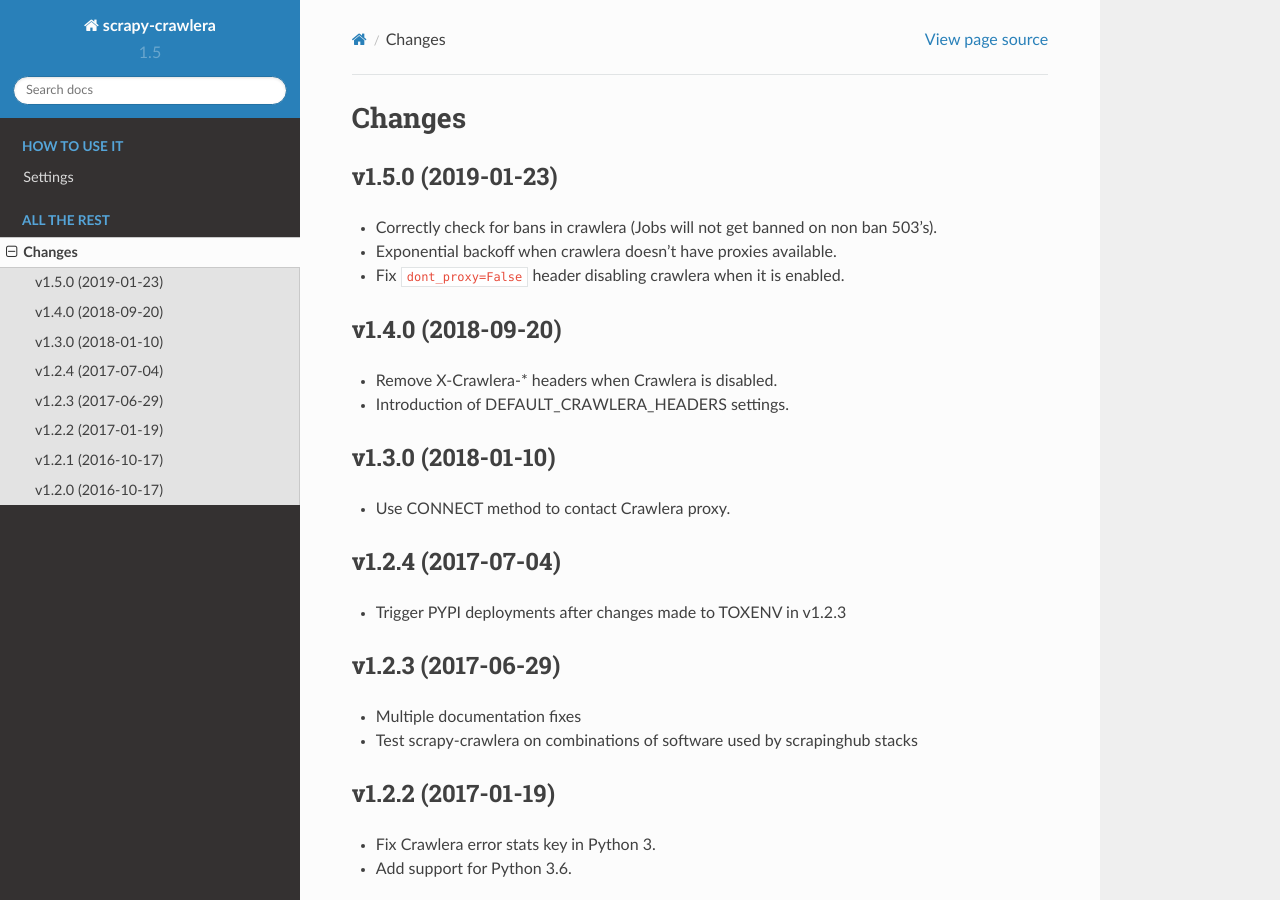
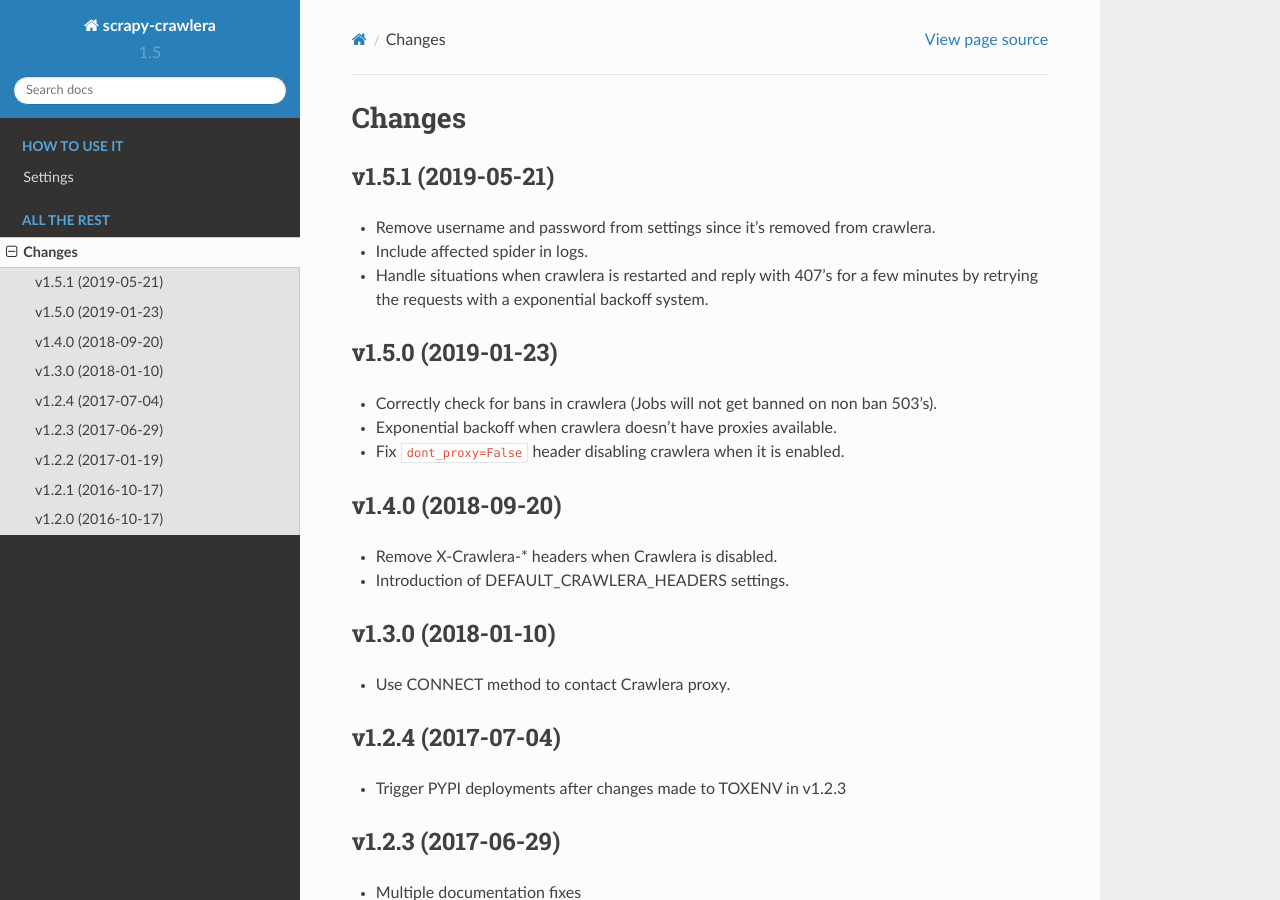
Before and after one commit to scrapy-plugins/scrapy-zyte-smartproxy, a Sphinx documentation site: the page built from docs/news.rst, in a window 1280 px wide and 900 px high. Built offline with Sphinx 7.4.7 and the Read the Docs theme 2.0.0, drawn with Linux system fonts in a browser that asks for light colours.

Commit message:
Changelog, add spider to some log messages

```diff
--- a/docs/news.rst
+++ b/docs/news.rst
@@ -2,6 +2,14 @@
 
 Changes
 =======
+
+v1.5.1 (2019-05-21)
+-------------------
+
+- Remove username and password from settings since it's removed from crawlera.
+- Include affected spider in logs.
+- Handle situations when crawlera is restarted and reply with 407's for a few minutes
+  by retrying the requests with a exponential backoff system.
 
 v1.5.0 (2019-01-23)
 -------------------
```
Also changed, not shown: 1 other file.
